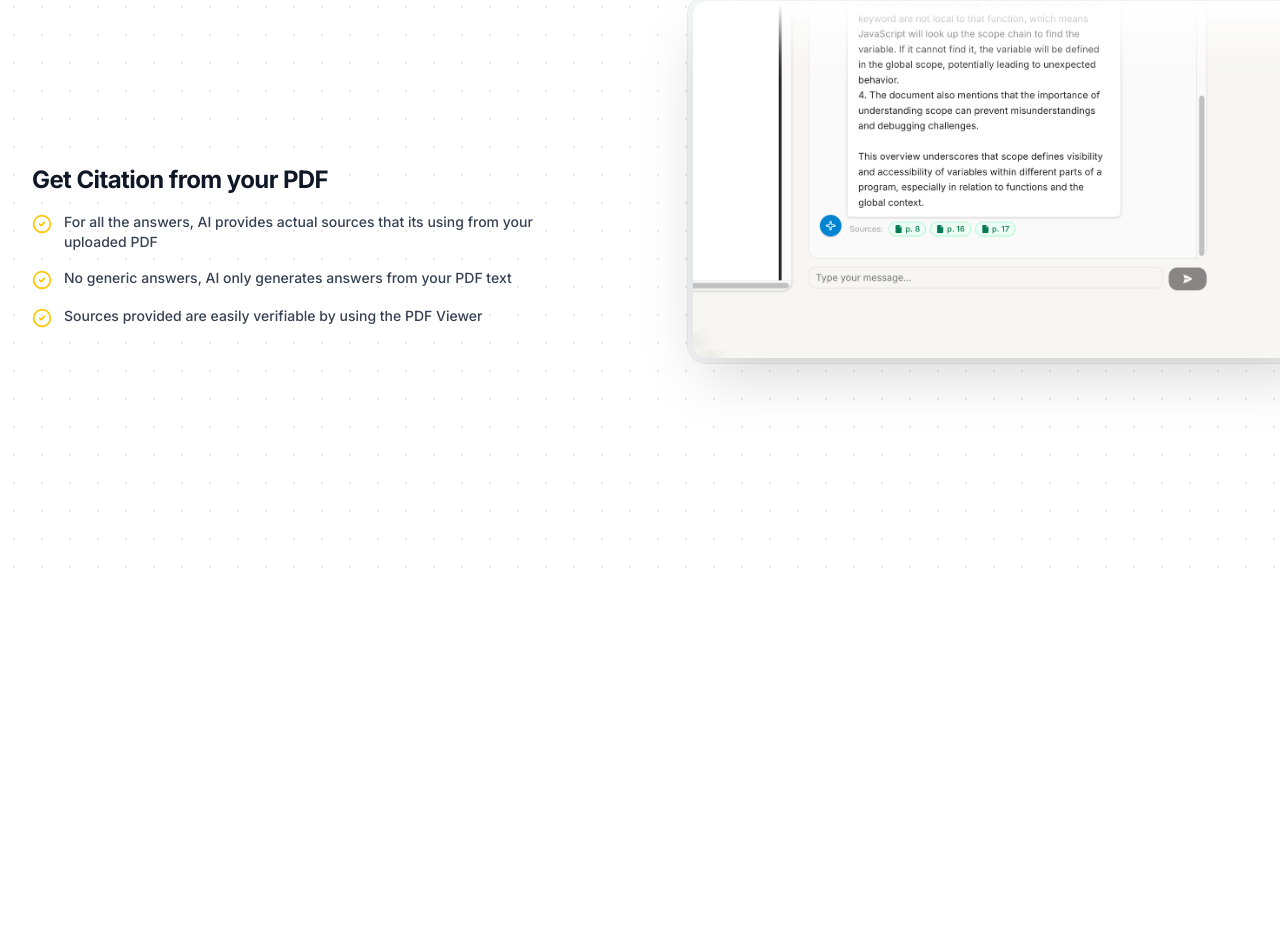
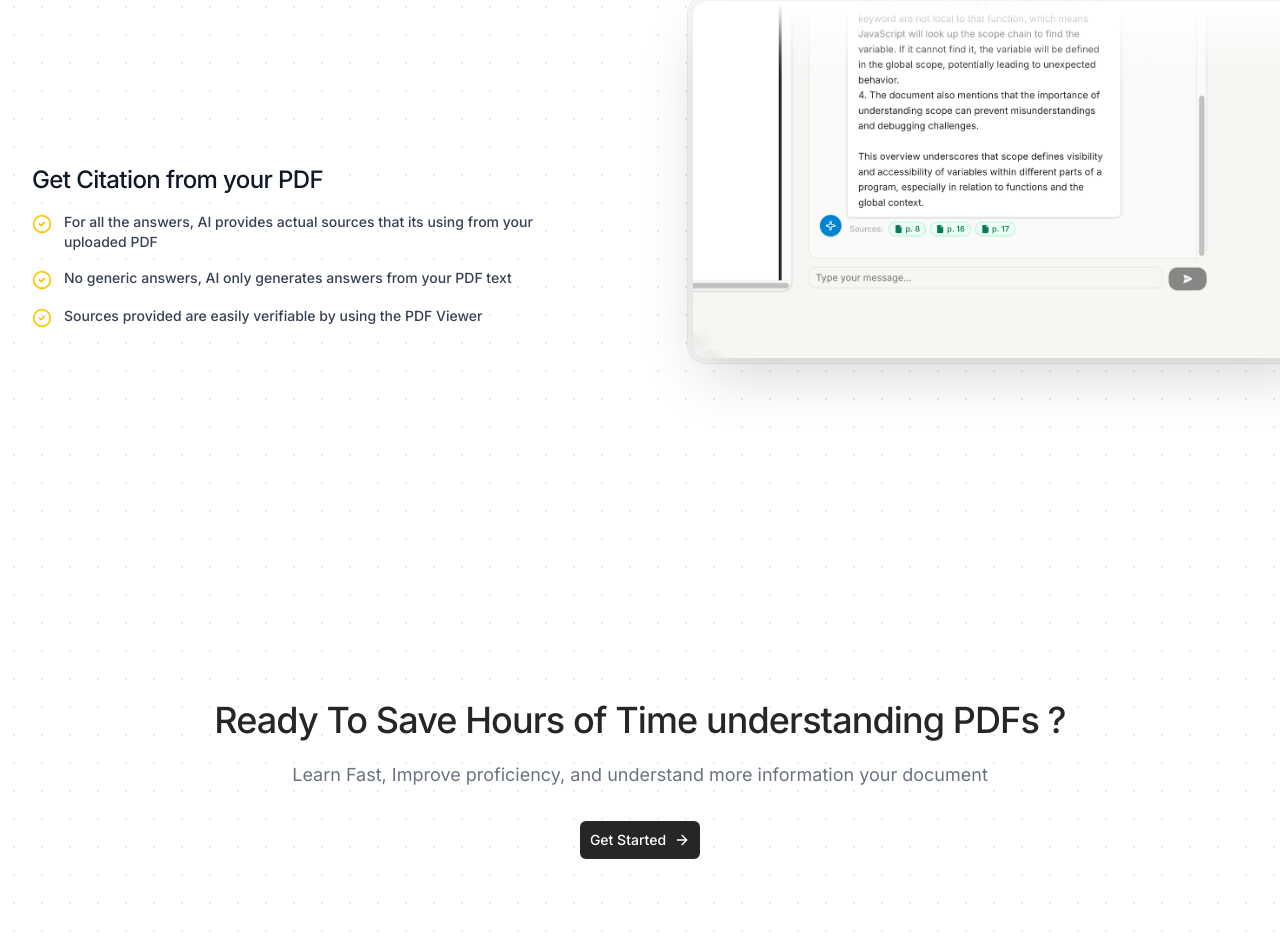
Before and after one commit to ShahuKor/PdfRaG, a Next.js app in the folder client/: page / in a window 1280 px wide. Shown: the part 2196-3148 px from the top of the page. Before the commit the page ends 2788 px from the top, so only its background shows below. Built offline with nearby package versions, Linux system fonts and the light colour scheme; no server answers.

Commit message:
Add how it works

```diff
--- a/client/app/page.tsx
+++ b/client/app/page.tsx
@@ -1,3 +1,4 @@
+import GetStarted from "@/components/common/GetStarted";
 import Hero from "@/components/common/Hero";
 import HowItWorks from "@/components/common/HowItWorks";
 
@@ -16,6 +17,7 @@ export default function Home() {
         <div className="absolute -top-16 -left-20 w-80 h-80 rounded-full bg-teal-100/60 blur-[80px] opacity-60 pointer-events-none" />
         <Hero />
         <HowItWorks />
+        <GetStarted />
       </div>
     </div>
   );
--- /dev/null
+++ b/client/components/common/GetStarted.tsx
@@ -0,0 +1,27 @@
+import { ArrowRight } from "lucide-react";
+import Link from "next/link";
+
+export default function GetStarted() {
+  return (
+    <div className="flex flex-col items-center justify-center py-15 md:py-24 px-8 md:px-2 text-center">
+      <h2 className=" font-sans font-medium mt-3 text-2xl md:text-4xl tracking-tight text-neutral-800">
+        Ready To Save Hours of Time understanding PDFs ?
+      </h2>
+      <p className="mt-5 text-[12px] sm:text-md md:text-lg text-gray-500 leading-relaxed">
+        Learn Fast, Improve proficiency, and understand more information your
+        document
+      </p>
+
+      <div className="mt-6 md:mt-8">
+        <Link href="/sign-up">
+          <div className="flex gap-2 bg-neutral-800 hover:bg-yellow-300 text-white p-2 w-25 md:w-30 rounded-sm hover:text-neutral-100 transition-all duration-300 border border-neutral-700/10 hover:border-yellow-300 items-center justify-center">
+            <button className=" font-medium text-[10px] md:text-sm">
+              Get Started
+            </button>
+            <ArrowRight className="size-4" />
+          </div>
+        </Link>
+      </div>
+    </div>
+  );
+}
--- a/client/components/common/HowItWorks.tsx
+++ b/client/components/common/HowItWorks.tsx
@@ -44,7 +44,7 @@ export default function HowItWorks() {
           <span className="text-sm font-semibold text-yellow-400 uppercase tracking-widest">
             Features
           </span>
-          <h2 className="font-sans font-medium mt-3 text-4xl tracking-tight text-neutral-800">
+          <h2 className="font-sans font-medium mt-3 text-2xl md:text-4xl tracking-tight text-neutral-800">
             Get More than just a ChatBot
           </h2>
           <p className="mt-4 text-[12px] sm:text-md md:text-lg text-gray-500 leading-relaxed">
@@ -67,7 +67,7 @@ export default function HowItWorks() {
               <div
                 className={`max-w-xl flex-1 self-center ${!isEven ? "lg:order-last" : ""}`}
               >
-                <h3 className="text-2xl font-bold text-gray-900 tracking-tight">
+                <h3 className="text-xl md:text-2xl font-medium text-gray-900 tracking-tight">
                   {feature.title}
                 </h3>
                 <ul className="mt-4 space-y-4">
```
